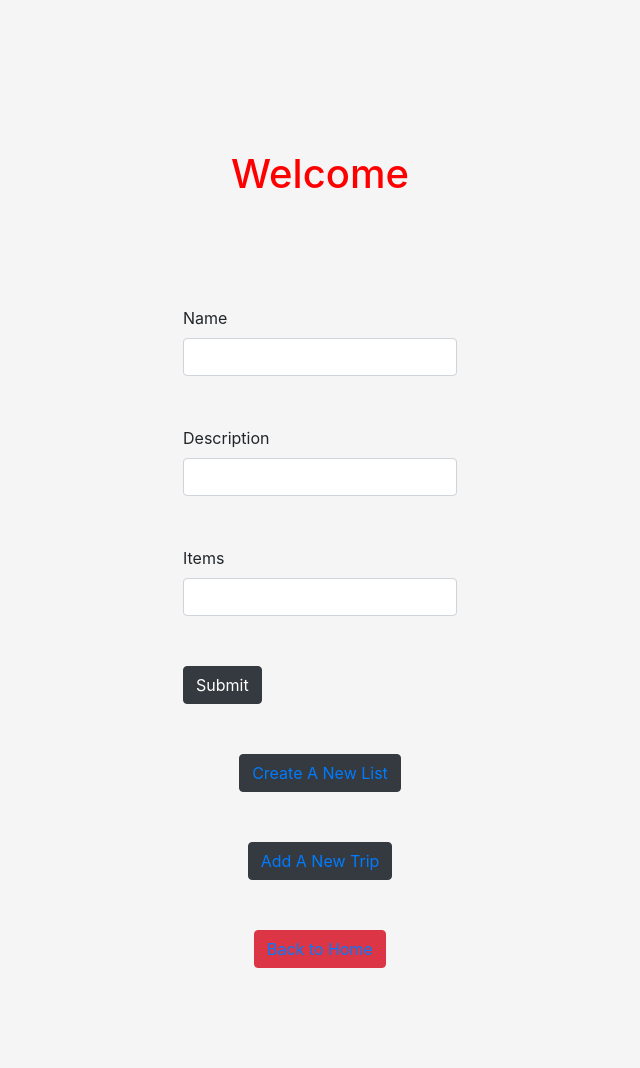
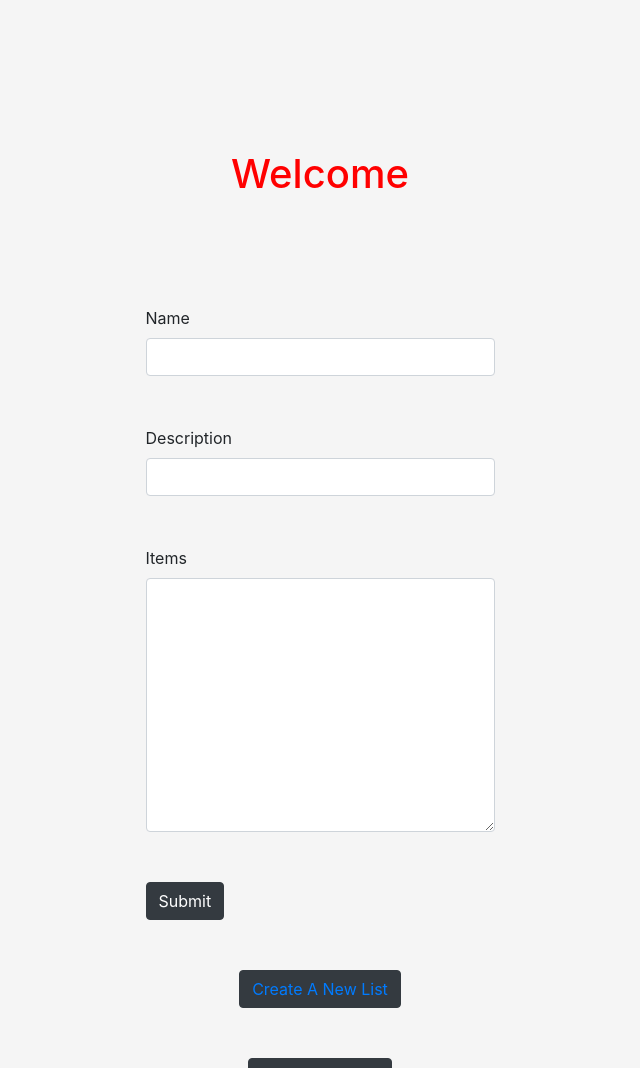
Before and after one commit to breannaparker1991/ez_pack2, a Flask app: page /create in a window 1280 px wide. Shown: the top 1068 px of the page, without its empty margins (320-960 px from the left). Before the commit the page ends 968 px from the top, so only its background shows below. Run offline with Flask 2, Linux system fonts and the light colour scheme; the visitor is signed in with stand-in values (Sample User, id 1); data that the repository does not hold is empty; some libraries are stand-ins or nearby versions.

Commit message:
crud working

```diff
--- a/flask_app/templates/create.html
+++ b/flask_app/templates/create.html
@@ -26,10 +26,10 @@
         <input type="text" name="name" class="form-control">
 
         <label for="description">Description</label>
-        <input type="textarea" name="description" class="form-control">
+        <input type="text" name="description" class="form-control">
 
         <label for="item">Items</label>
-        <input type="textarea" name="item" class="form-control">
+        <textarea name="item" class="form-control" cols="30" rows="10"></textarea>
 
       <button class="btn btn-dark" type="submit">Submit</button>
   </form>
--- a/flask_app/templates/edit.html
+++ b/flask_app/templates/edit.html
@@ -32,7 +32,7 @@
       </div>
       <div class="form-group">
         <label for="item">Items</label>
-        <input type="textarea" name="item" value="{{list.item}}" class="form-control">
+        <textarea name="item" cols="30" rows="10" value="{{list.item}}" class="form-control">{{list.item}}</textarea>
       </div>
 
       <!-- {% for item in items %}
```
